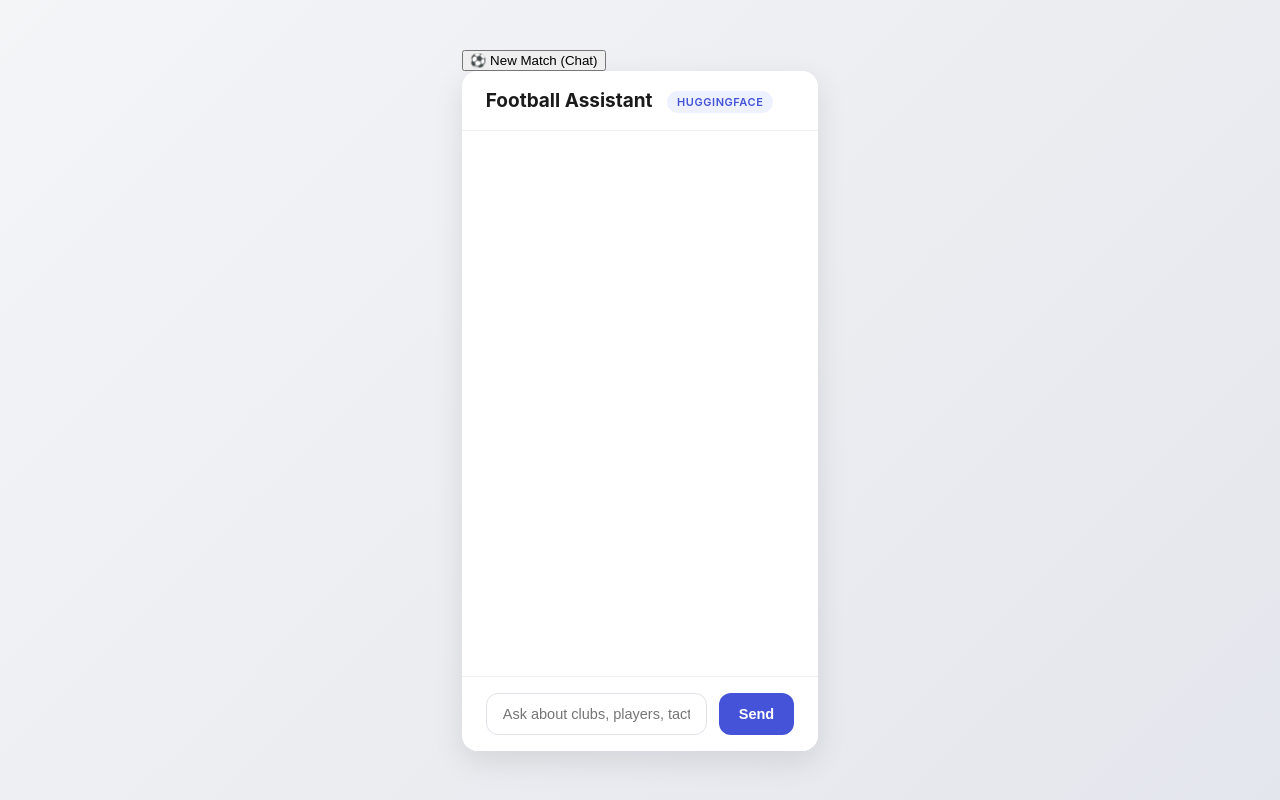
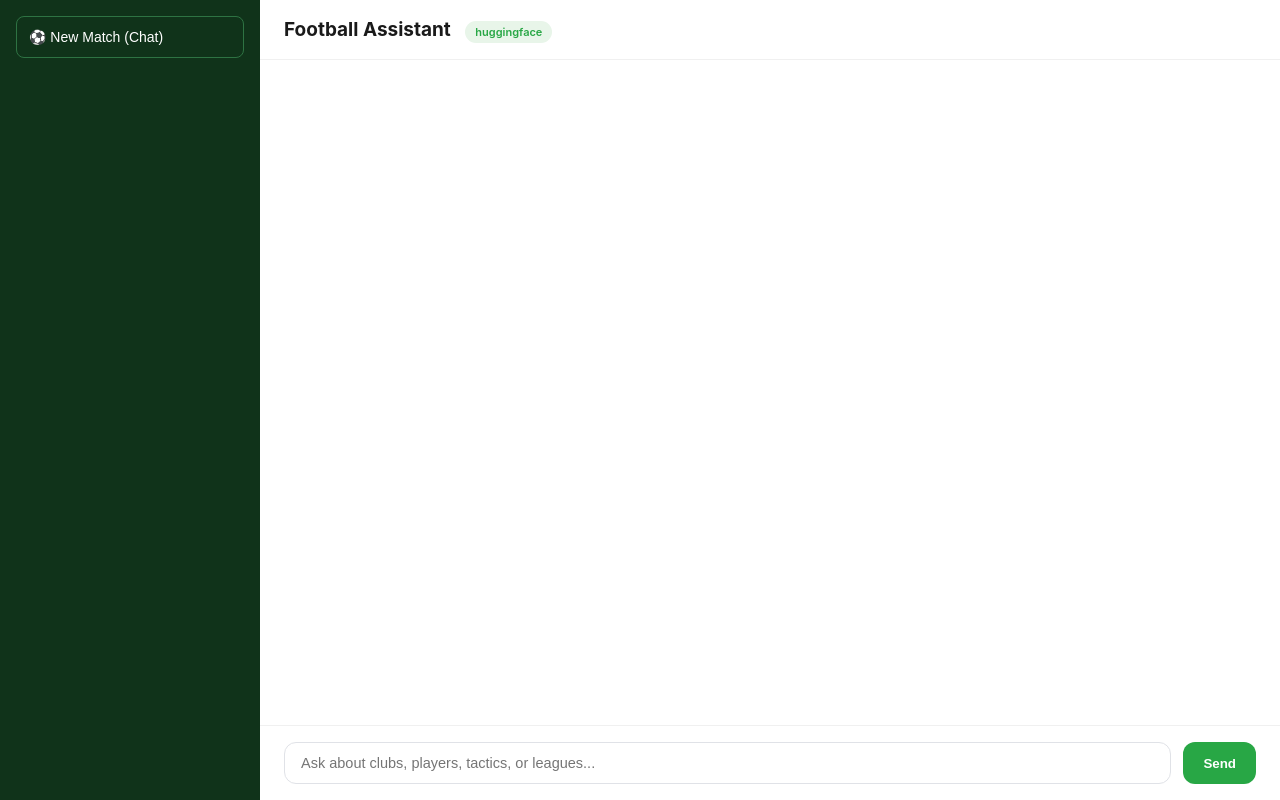
Before and after one commit to Fahad1812/HEALTH-ASSISTANCE-CHATBOT, a Flask app: page / in a window 1280 px wide. Run offline with Flask 3, Linux system fonts and the light colour scheme.

Commit message:
Update style.css

```diff
--- a/static/style.css
+++ b/static/style.css
@@ -1,29 +1,110 @@
 * {
   box-sizing: border-box;
+  margin: 0;
+  padding: 0;
 }
 
 body {
-  margin: 0;
   font-family: -apple-system, BlinkMacSystemFont, "Segoe UI", Roboto, Helvetica, Arial, sans-serif;
-  background: linear-gradient(135deg, #f4f5f7 0%, #e3e6ec 100%);
+  background: #f4f5f7;
+  height: 100vh;
   display: flex;
-  justify-content: center;
-  align-items: center;
-  min-height: 100vh;
-  padding: 16px;
 }
 
-.chat-wrap {
+.app-container {
+  display: flex;
   width: 100%;
-  max-width: 640px;
-  height: 85vh;
-  background: #ffffff;
-  border-radius: 16px;
-  box-shadow: 0 10px 30px rgba(0, 0, 0, 0.1);
+  height: 100vh;
+  overflow: hidden;
+}
+
+/* Sidebar Styles - Dark Pitch Green */
+.sidebar {
+  width: 260px;
+  background: #10331a;
+  color: #fff;
   display: flex;
   flex-direction: column;
+  padding: 16px;
+  flex-shrink: 0;
+}
+
+.new-chat-btn {
+  background: transparent;
+  color: #fff;
+  border: 1px solid #2e7343;
+  padding: 12px;
+  border-radius: 8px;
+  cursor: pointer;
+  font-size: 14px;
+  font-weight: 500;
+  text-align: left;
+  transition: background 0.2s;
+  margin-bottom: 20px;
+}
+
+.new-chat-btn:hover {
+  background: #1a4a28;
+}
+
+.chat-list {
+  flex: 1;
+  overflow-y: auto;
+  display: flex;
+  flex-direction: column;
+  gap: 8px;
+}
+
+.chat-list::-webkit-scrollbar { width: 4px; }
+.chat-list::-webkit-scrollbar-thumb { background: #2e7343; border-radius: 4px; }
+
+.chat-item {
+  display: flex;
+  justify-content: space-between;
+  align-items: center;
+  padding: 10px 12px;
+  border-radius: 8px;
+  cursor: pointer;
+  font-size: 13.5px;
+  color: #ececf1;
+  transition: background 0.2s;
+}
+
+/* Active & Hover state for chats */
+.chat-item:hover, .chat-item.active {
+  background: #1f5c32;
+}
+
+.chat-item span {
+  white-space: nowrap;
   overflow: hidden;
-  transition: all 0.3s ease;
+  text-overflow: ellipsis;
+  flex: 1;
+}
+
+.delete-btn {
+  background: transparent;
+  border: none;
+  color: #8e8ea0;
+  cursor: pointer;
+  font-size: 16px;
+  margin-left: 8px;
+  display: none;
+}
+
+.chat-item:hover .delete-btn {
+  display: block;
+}
+.delete-btn:hover { color: #ff4d4f; }
+
+
+/* Main Chat Wrap Styles */
+.chat-wrap {
+  flex: 1;
+  display: flex;
+  flex-direction: column;
+  background: #ffffff;
+  height: 100%;
 }
 
 .chat-header {
@@ -37,7 +118,6 @@ body {
 
 .chat-header h1 {
   font-size: 19px;
-  margin: 0;
   color: #1a1a1a;
   display: inline-block;
 }
@@ -46,33 +126,13 @@ body {
   margin-left: 10px;
   font-size: 11px;
   font-weight: 600;
-  text-transform: uppercase;
-  letter-spacing: 0.05em;
-  background: #eef1ff;
-  color: #4453d8;
+  background: #e8f5e9; /* Light green tint */
+  color: #28a745;      /* Grass green */
   padding: 4px 10px;
   border-radius: 20px;
-  vertical-align: middle;
 }
 
-#reset-btn {
-  border: none;
-  background: #f4f5f7;
-  color: #555;
-  padding: 8px 16px;
-  border-radius: 8px;
-  cursor: pointer;
-  font-size: 13px;
-  font-weight: 500;
-  transition: background 0.2s ease, color 0.2s ease;
-}
-
-#reset-btn:hover {
-  background: #e0e2e7;
-  color: #1a1a1a;
-}
-
-/* Chat Area & Custom Scrollbar */
+/* Chat Messages */
 .messages {
   flex: 1;
   overflow-y: auto;
@@ -82,34 +142,8 @@ body {
   gap: 16px;
 }
 
-.messages::-webkit-scrollbar {
-  width: 6px;
-}
-
-.messages::-webkit-scrollbar-track {
-  background: transparent;
-}
-
-.messages::-webkit-scrollbar-thumb {
-  background: #d1d5db;
-  border-radius: 10px;
-}
-
-.messages::-webkit-scrollbar-thumb:hover {
-  background: #9ca3af;
-}
-
-/* Message Bubbles & Animation */
-@keyframes messageFadeIn {
-  from {
-    opacity: 0;
-    transform: translateY(10px);
-  }
-  to {
-    opacity: 1;
-    transform: translateY(0);
-  }
-}
+.messages::-webkit-scrollbar { width: 6px; }
+.messages::-webkit-scrollbar-thumb { background: #d1d5db; border-radius: 10px; }
 
 .msg {
   max-width: 75%;
@@ -119,47 +153,18 @@ body {
   font-size: 14.5px;
   white-space: pre-wrap;
   word-wrap: break-word;
-  animation: messageFadeIn 0.3s ease-out forwards;
-  box-shadow: 0 2px 5px rgba(0,0,0,0.02);
 }
-
-.msg.user {
-  align-self: flex-end;
-  background: #4453d8;
-  color: #ffffff;
-  border-bottom-right-radius: 4px;
-}
-
-.msg.bot {
-  align-self: flex-start;
-  background: #f4f5f7;
-  color: #1a1a1a;
-  border-bottom-left-radius: 4px;
-}
-
-.msg.error {
-  align-self: flex-start;
-  background: #fdecec;
-  color: #a12626;
-  border-bottom-left-radius: 4px;
-  border: 1px solid #fad2d2;
-}
-
-.msg.typing {
-  align-self: flex-start;
-  background: transparent;
-  color: #888;
-  font-style: italic;
-  padding: 8px 12px;
-  box-shadow: none;
-}
+/* User message ab grass green color mein hogi */
+.msg.user { align-self: flex-end; background: #28a745; color: #ffffff; border-bottom-right-radius: 4px; }
+.msg.bot { align-self: flex-start; background: #f4f5f7; color: #1a1a1a; border-bottom-left-radius: 4px; }
+.msg.error { align-self: flex-start; background: #fdecec; color: #a12626; border-bottom-left-radius: 4px; border: 1px solid #fad2d2; }
+.msg.typing { align-self: flex-start; color: #888; font-style: italic; }
 
 /* Form Area */
 .chat-form {
   display: flex;
   gap: 12px;
   padding: 16px 24px;
-  background: #ffffff;
   border-top: 1px solid #f0f0f0;
 }
 
@@ -170,59 +175,53 @@ body {
   border-radius: 12px;
   font-size: 14.5px;
   outline: none;
-  transition: border-color 0.2s ease, box-shadow 0.2s ease;
+}
+#user-input:focus { border-color: #28a745; }
+
+.chat-form button {
+  background: #28a745;
+  color: white;
+  border: none;
+  padding: 12px 20px;
+  border-radius: 12px;
+  font-weight: 600;
+  cursor: pointer;
+}
+.chat-form button:disabled, #user-input:disabled {
+  opacity: 0.6;
+  cursor: not-allowed;
 }
 
-#user-input:focus {
-  border-color: #4453d8;
-  box-shadow: 0 0 0 3px rgba(68, 83, 216, 0.1);
-}
-
-.chat-form button {
-  border: none;
-  background: #4453d8;
-  color: white;
-  padding: 12px 20px;
-  border-radius: 12px;
-  font-size: 14.5px;
-  font-weight: 600;
-  cursor: pointer;
-  transition: background 0.2s ease, transform 0.1s ease;
-}
-
-.chat-form button:hover {
-  background: #3746c4;
-}
-
-.chat-form button:active {
-  transform: scale(0.98);
-}
-
-/* Mobile Responsiveness */
-@media (max-width: 480px) {
-  body {
-    padding: 0;
+/* Mobile Setup - Optimized spacing & padding */
+@media (max-width: 768px) {
+  .app-container { flex-direction: column; }
+  .sidebar {
+    width: 100%;
+    height: auto;
+    flex-shrink: 0;
+    padding: 12px;
   }
-
-  .chat-wrap {
-    height: 100vh;
-    border-radius: 0;
-    max-width: 100%;
+  .new-chat-btn {
+    margin-bottom: 12px;
+    padding: 10px;
   }
-
-  .chat-header {
-    padding: 16px 16px;
+  /* Horizontal scroll for chat list taake height na ghire */
+  .chat-list {
+    flex-direction: row;
+    overflow-x: auto;
+    overflow-y: hidden;
+    padding-bottom: 4px;
   }
-
-  .messages {
-    padding: 16px;
+  .chat-item {
+    flex: 0 0 auto;
+    margin-right: 8px;
   }
+  .msg { max-width: 90%; }
 
   .chat-form {
     padding: 12px 16px;
+    gap: 8px;
   }
-
-  .msg {
-    max-width: 85%;
-  }
+  #user-input { padding: 10px 14px; }
+  .chat-form button { padding: 10px 16px; }
 }
```
